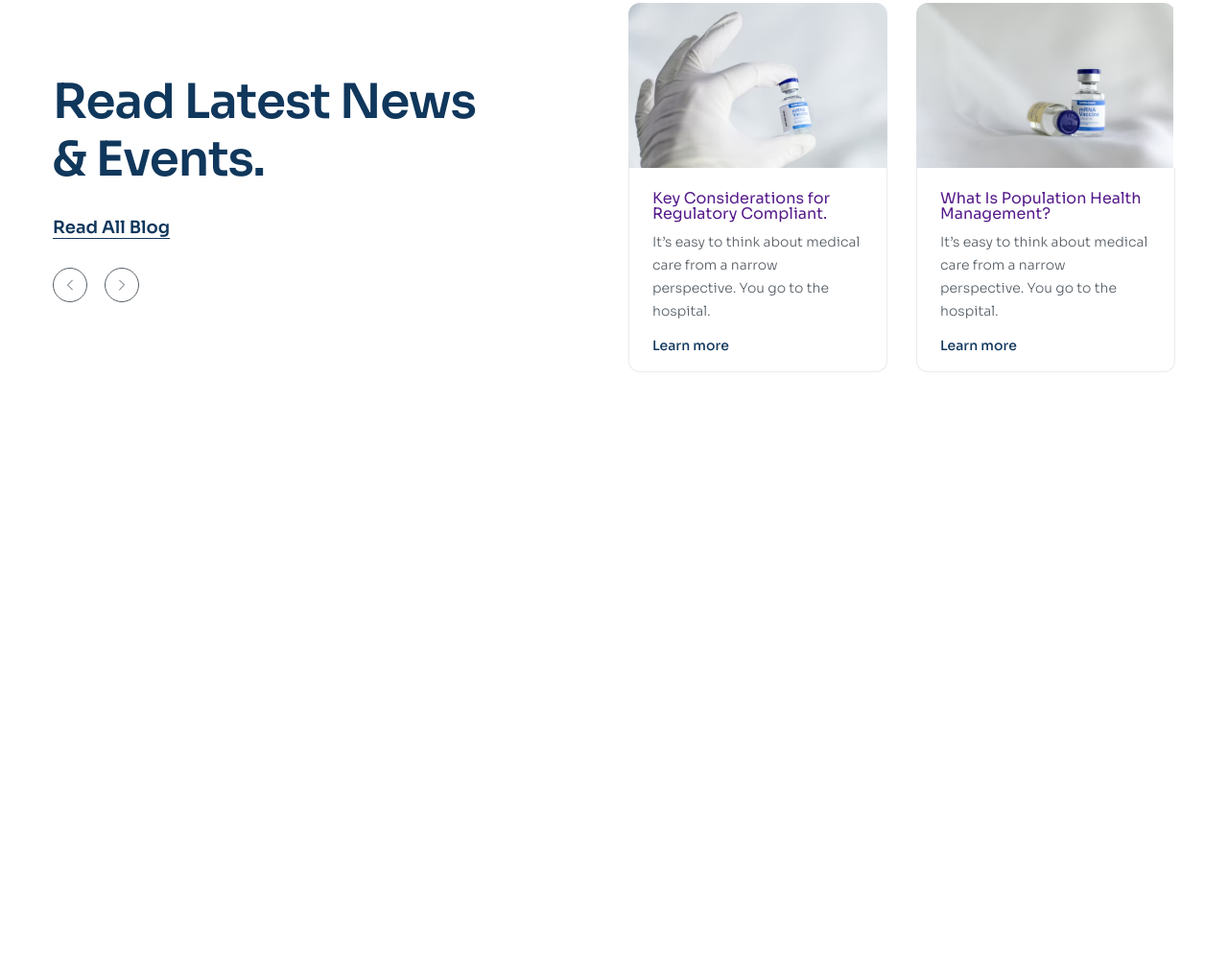
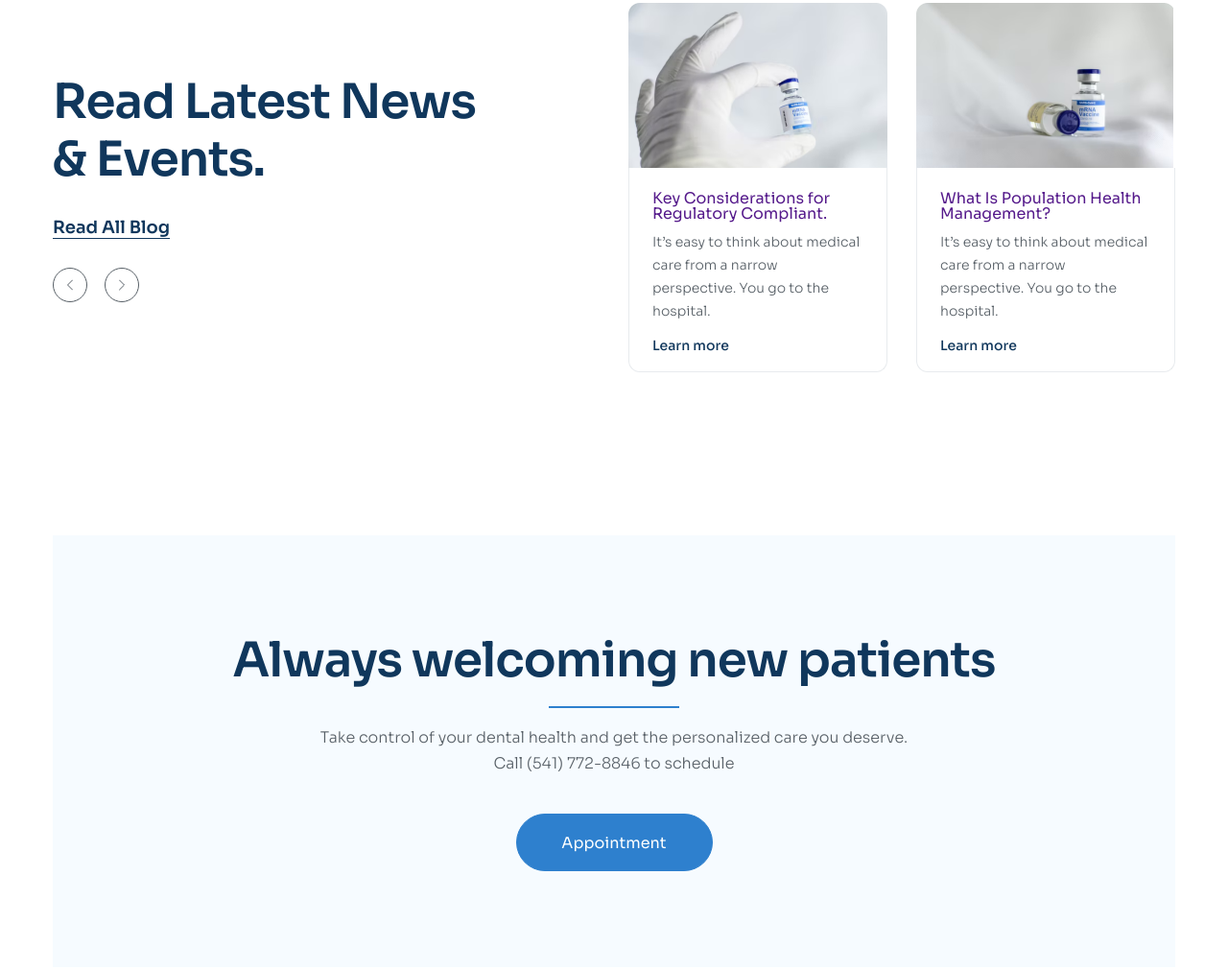
Before and after one commit to hunggtham/f8_project3, a plain HTML site: page index.html in a window 1280 px wide. Shown: the part 5087-6098 px from the top of the page at 96% size. Before the commit the page ends 5560 px from the top, so only its background shows below. Drawn offline with Linux system fonts and the light colour scheme.

Commit message:
implement appointment

```diff
--- a/assets/css/style.css
+++ b/assets/css/style.css
@@ -36,6 +36,7 @@ a {
   background: #2e80ce;
   font-size: 1.6rem;
   font-weight: 400;
+  transition: 0.25s;
 }
 
 .btn:hover {
@@ -581,16 +582,24 @@ a {
 
 .news-item:hover {
   box-shadow: 0px 18px 50px 0px rgba(0, 0, 0, 0.05);
-  transform: translateY(-15px);
 }
 .news-item:hover .news-item__body {
   border-color: #fff;
 }
+
+.news-item:hover .news-item__img {
+  transform: scale(1.1);
+}
 .news-item__thumb {
+  height: 172px;
+  overflow: hidden;
+}
+.news-item__img {
   width: 100%;
-  height: 172px;
+  height: 100%;
   object-fit: cover;
   display: block;
+  transition: 0.25s;
 }
 
 .news-item__body {
@@ -625,3 +634,39 @@ a {
   line-height: 1.6;
   font-weight: 500;
 }
+
+.news-item__more:hover {
+  color: #2e80ce;
+}
+
+/* Appointment */
+.appointment {
+  margin: 85px 0 170px;
+}
+.appointment__inner {
+  padding: 100px 70px;
+  background: #f6fbff;
+  text-align: center;
+}
+.appointment__heading {
+  position: relative;
+  padding-bottom: 20px;
+}
+.appointment__heading::before {
+  position: absolute;
+  content: "";
+  bottom: 0;
+  left: 0;
+  right: 0;
+  margin: auto;
+  display: inline-block;
+  width: 136px;
+  height: 2px;
+  background: #2e80ce;
+}
+
+.appointment__desc {
+  width: 617px;
+  margin: 18px auto 38px;
+  font-size: 1.6rem;
+}
--- a/index.html
+++ b/index.html
@@ -91,7 +91,7 @@
     <link rel="stylesheet" href="./assets/css/reset.css" />
     <link rel="stylesheet" href="./assets/css/style.css" />
   </head>
-  <body style="height: 5000px">
+  <body style="height: 7000px">
     <!-- header -->
     <header class="header">
       <div class="container">
@@ -523,12 +523,12 @@
           <div class="news__list">
             <!-- item 1 -->
             <article class="news-item">
-              <figure>
+              <figure class="news-item__thumb">
                 <a href="#!">
                   <img
                     src="./assets/img/news_01.png"
                     alt=""
-                    class="news-item__thumb"
+                    class="news-item__img"
                   />
                 </a>
               </figure>
@@ -547,12 +547,12 @@
             </article>
             <!-- item2 -->
             <article class="news-item">
-              <figure>
+              <figure class="news-item__thumb">
                 <a href="#!">
                   <img
                     src="./assets/img/news_02.png"
                     alt=""
-                    class="news-item__thumb"
+                    class="news-item__img"
                   />
                 </a>
               </figure>
@@ -573,5 +573,21 @@
         </div>
       </div>
     </section>
+
+    <!-- appointment -->
+    <section class="appointment">
+      <div class="container">
+        <div class="appointment__inner">
+          <h2 class="section-heading appointment__heading">
+            Always welcoming new patients
+          </h2>
+          <p class="section-desc appointment__desc">
+            Take control of your dental health and get the personalized care you
+            deserve. Call (541) 772-8846 to schedule
+          </p>
+          <a href="#!" class="btn appointment__cta">Appointment</a>
+        </div>
+      </div>
+    </section>
   </body>
 </html>
```
